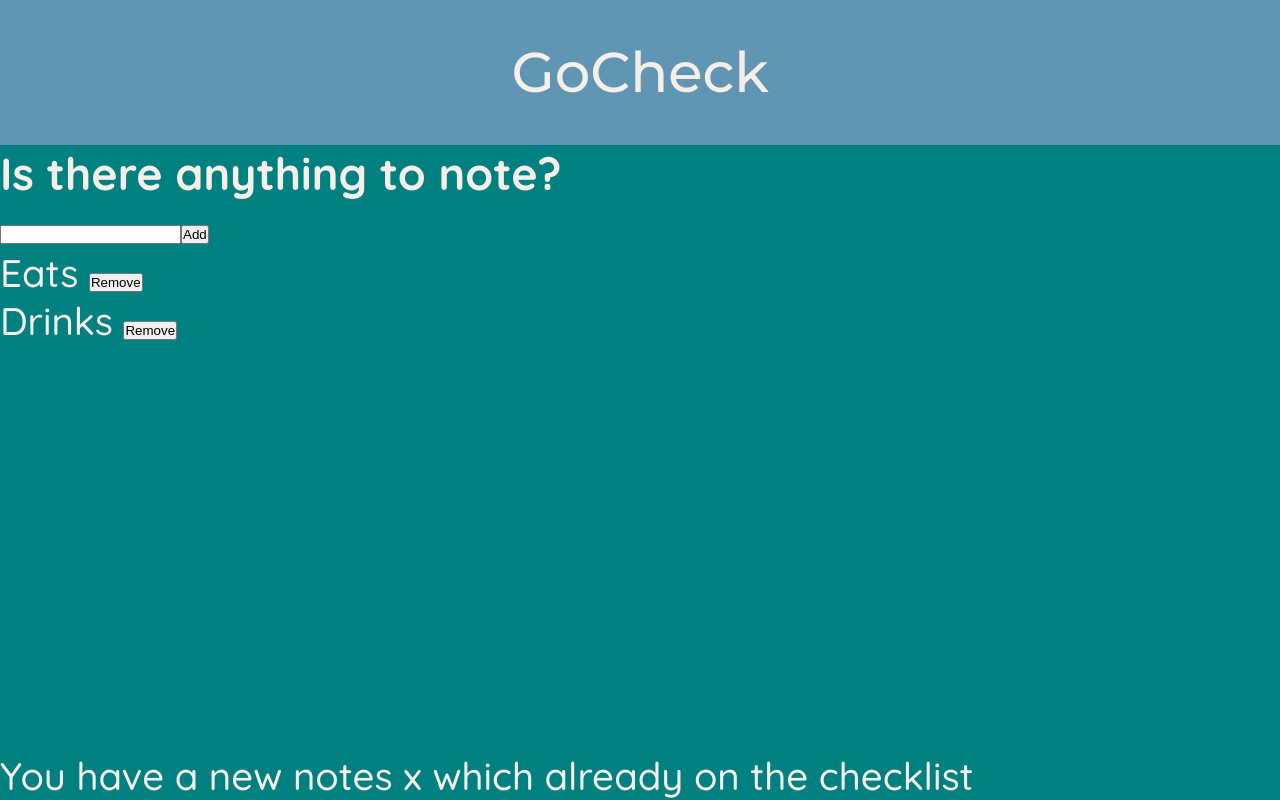
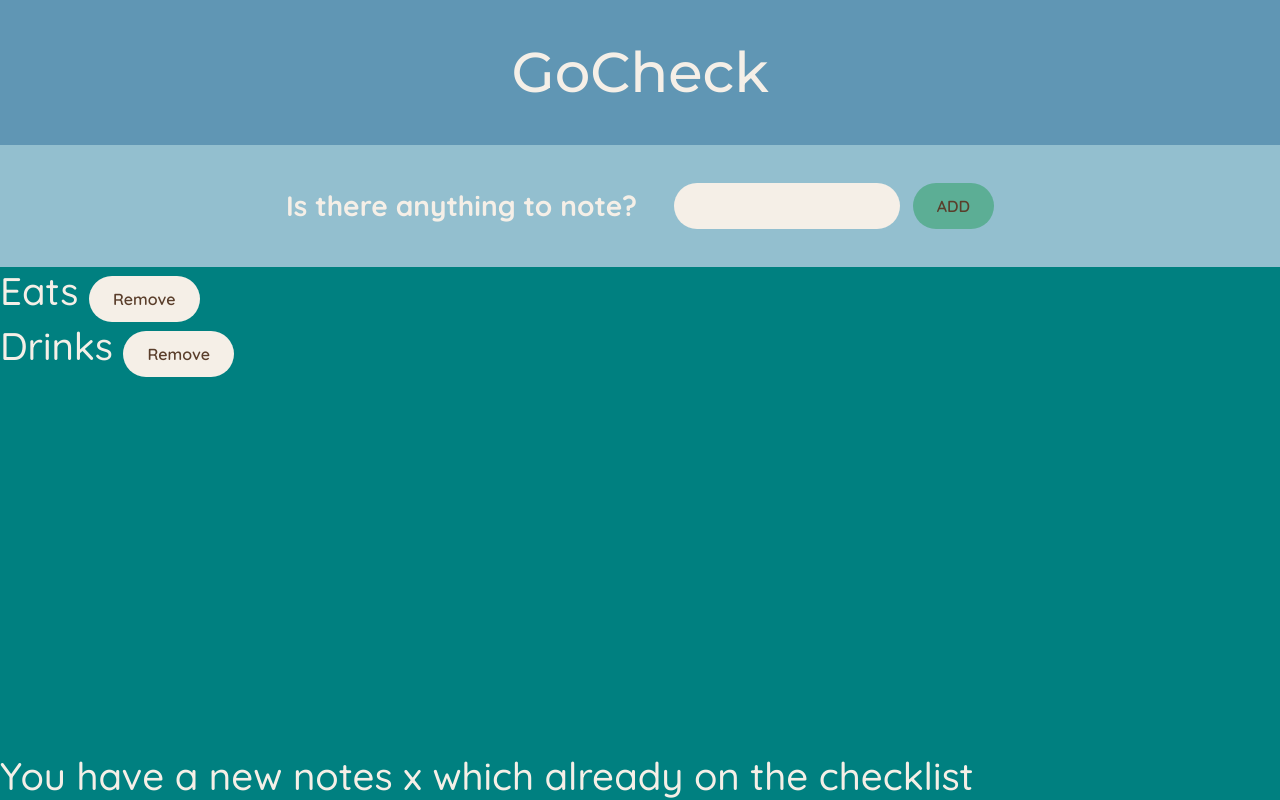
Before and after one commit to luthfizone/gocheck, a React (Vite) app: page / in a window 1280 px wide. Built offline with nearby package versions, Linux system fonts and the light colour scheme.

Commit message:
feat: add style for form

```diff
--- a/src/index.css
+++ b/src/index.css
@@ -32,3 +32,41 @@ body {
   font-size: 3.5rem;
   padding: 2.4rem 0;
 }
+
+/* Form */
+form {
+  background-color: #93bfcf;
+  padding: 2.4rem 0;
+  display: flex;
+  align-items: center;
+  justify-content: center;
+  gap: 0.8rem;
+  font-size: 1.5rem;
+}
+
+h3 {
+  margin-right: 1.5rem;
+}
+
+button,
+select,
+input {
+  background-color: #f5efe7;
+  color: #5a3e2b;
+  font-family: inherit;
+  border: none;
+  border-radius: 10rem;
+  padding: 0.8rem 1.5rem;
+  font-weight: 600;
+  font-size: 1rem;
+  cursor: pointer;
+}
+
+form button {
+  text-transform: uppercase;
+  background-color: #5cae95;
+}
+
+form button:hover {
+  background-color: #519b84;
+}
```
